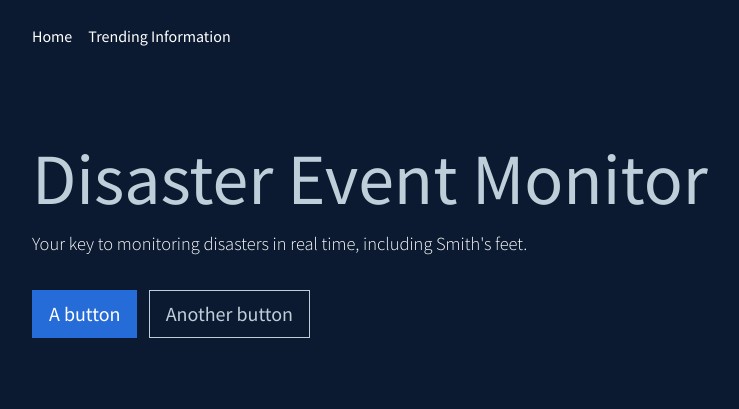
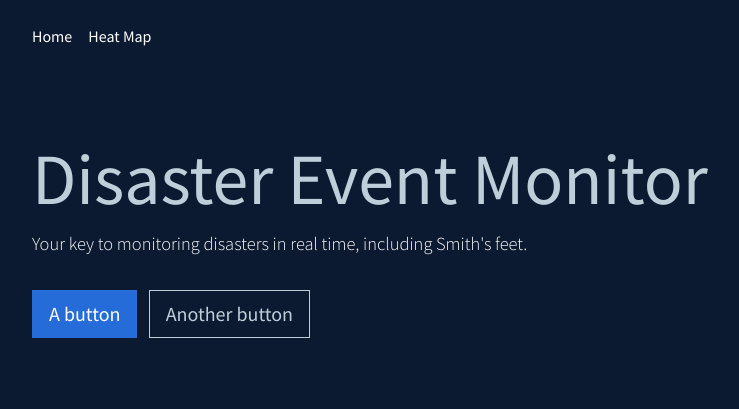
Before and after one commit to abdulelakiri/Varsity-Hacking-Team, a Flask app: page / in a window 1280 px wide. Shown: the top 409 px of the page, without its empty margins (53-792 px from the left). Run offline with Flask 2, Linux system fonts and the light colour scheme; some libraries are stand-ins or nearby versions.

Commit message:
Adjusted nav bar navigations and names

```diff
--- a/webpage/templates/base.html
+++ b/webpage/templates/base.html
@@ -36,8 +36,8 @@
             <!-- link page using url_for to print url location for DBD_request -->
               <a href="{{ url_for('site.homepage') }}"
               class="pl-md-0 p-3 text-white">Home</a>
-              <a href="{{ url_for('site.table') }}"
-              class="pl-md-0 p-3 text-white">Trending Information</a>
+              <a href="{{ url_for('site.homepage') }}"
+              class="pl-md-0 p-3 text-white">Heat Map</a>
           </div>
         </div>
       </nav>
```
